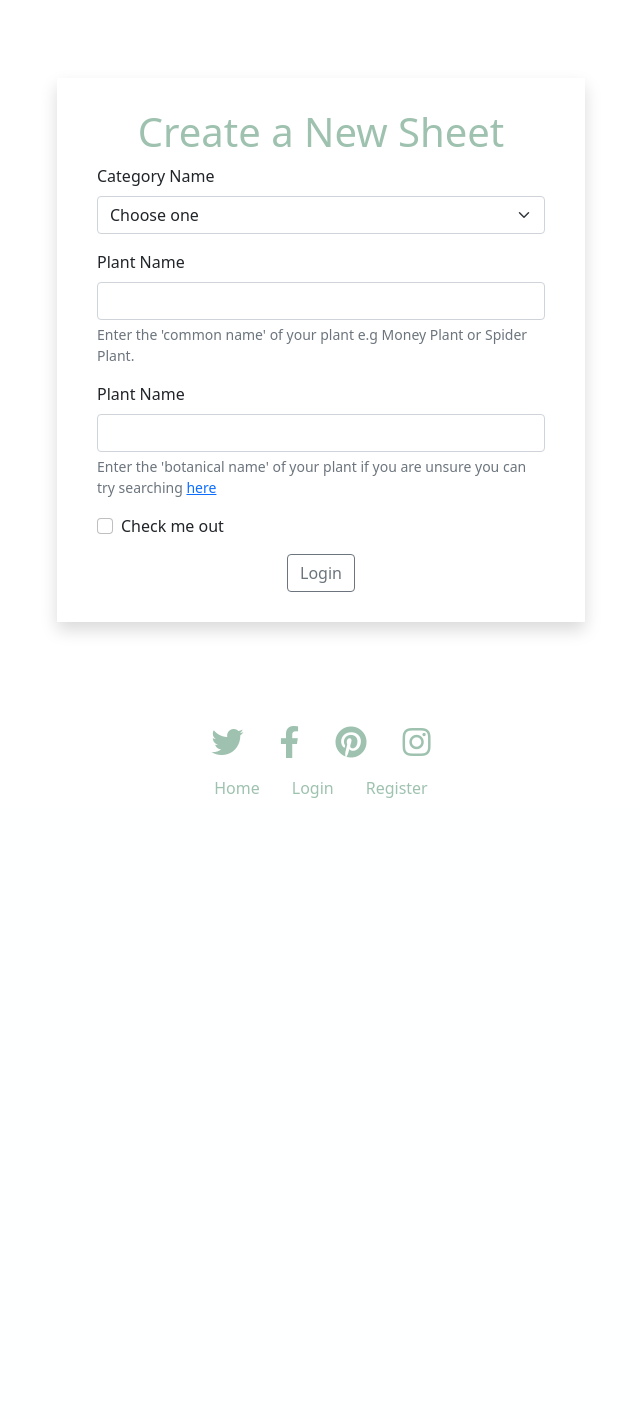
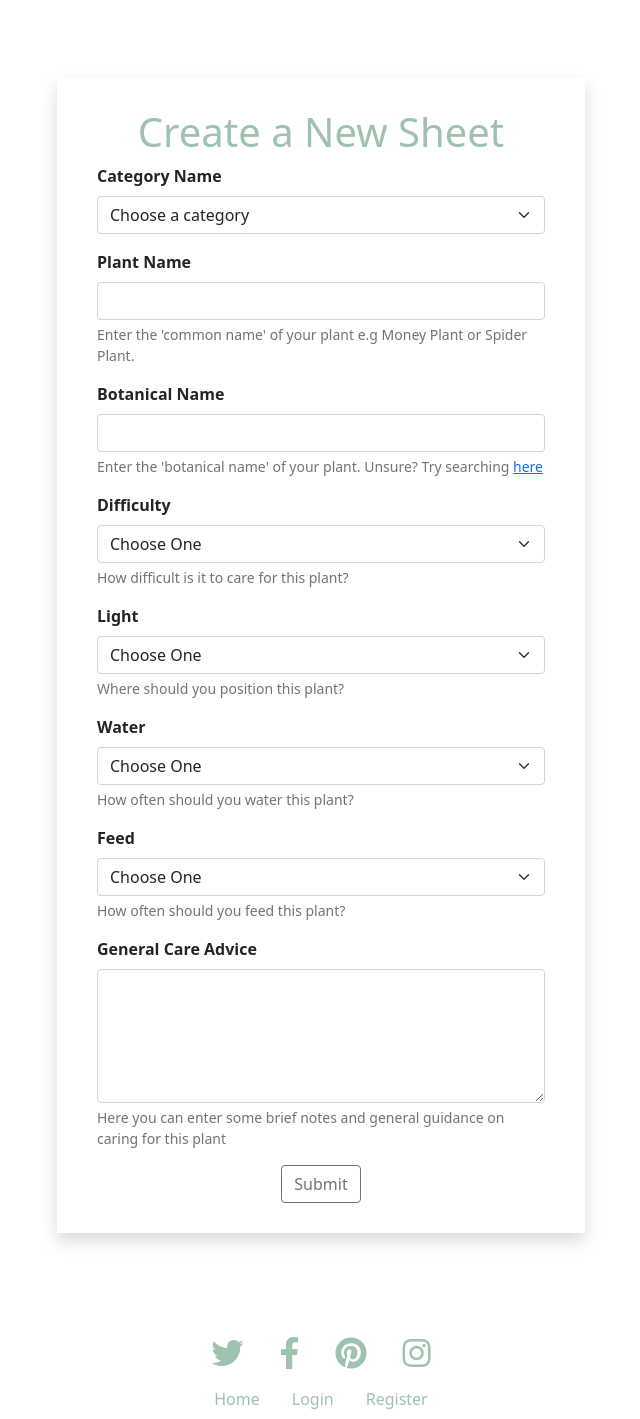
Before and after one commit to AledPeart/plant-base, a Flask app: page /add_sheet in a window 1280 px wide. Shown: the part 90-1509 px from the top of the page, without its empty margins (319-959 px from the left). Before the commit the page ends 888 px from the top, so only its background shows below. Run offline with Flask 2, Linux system fonts and the light colour scheme; data that the repository does not hold is empty; some libraries are stand-ins or nearby versions; some web fonts are replaced.

Commit message:
Added further inputs to the 'add sheets' form

```diff
--- a/static/css/style.css
+++ b/static/css/style.css
@@ -92,3 +92,9 @@
 .sheet-icons i {
     padding: 5px;
 }
+
+/* Add Sheet */
+
+.form-label{
+    font-weight: 800;
+}
--- a/templates/add_sheet.html
+++ b/templates/add_sheet.html
@@ -12,7 +12,7 @@
                 <div class="mb-3">
                     <label for="category_name" class="form-label">Category Name</label>
                     <select id="category_name" name="category_name" class="form-select validate" required aria-label="Plant category list">
-                        <option selected>Choose one</option>
+                        <option selected>Choose a category</option>
                         {% for category in categories %}
                             <option value="{{ category.category_name }}">{{ category.category_name }}</option>
                         {% endfor %}
@@ -27,20 +27,69 @@
                 </div>
                  <!-- botanical name  -->
                  <div class="mb-3">
-                    <label for="botanical_name" class="form-label">Plant Name</label>
+                    <label for="botanical_name" class="form-label">Botanical Name</label>
                     <input type="text" name="botanical_name" class="form-control" id="botanical_name"
                         aria-describedby="plantName" minlength="3" maxlength="50" required pattern="^[a-zA-Z0-9]{3,50}$" required>
-                    <div class="form-text">Enter the 'botanical name' of your plant if you are unsure you can try searching <a href="https://hortology.co.uk/" target="_blank">here</a></div>
+                    <div class="form-text">Enter the 'botanical name' of your plant. Unsure? Try searching <a href="https://hortology.co.uk/" target="_blank">here</a></div>
                 </div>
+                <!--  Difficulty -->
+                <div class="mb-3">
+                    <label for="difficulty" class="form-label">Difficulty</label>
+                    <select id="difficulty" name="difficulty" class="form-select validate" required aria-label="Plant difficulty list">
+                        <option selected>Choose One</option>
+                        <option value="1">Easy</option>
+                        <option value="2">Moderate</option>
+                        <option value="3">Difficult</option>
+                      </select>
+                      <div class="form-text">How difficult is it to care for this plant?</div>
+                    </div>
+                    <!--  Light -->
+                <div class="mb-3">
+                    <label for="light" class="form-label">Light</label>
+                    <select id="light" name="light" class="form-select validate" required aria-label="Plant light list">
+                        <option selected>Choose One</option>
+                        <option value="1">Direct Sunlight</option>
+                        <option value="2">Indirect Sunlight</option>
+                        <option value="3">Shade</option>
+                      </select>
+                      <div class="form-text">Where should you position this plant?</div>
+                    </div>
+                    <!--  Water -->
+                <div class="mb-3">
+                    <label for="water" class="form-label">Water</label>
+                    <select id="water" name="water" class="form-select validate" required aria-label="Plant water list">
+                        <option selected>Choose One</option>
+                        <option value="1">Once a Week</option>
+                        <option value="2">Twice a Week</option>
+                        <option value="3">Three Times a Week</option>
+                      </select>
+                      <div class="form-text">How often should you water this plant?</div>
+                    </div>
+                    <!--  Feed -->
+                    <div class="mb-3">
+                        <label for="feed" class="form-label">Feed</label>
+                        <select id="feed" name="feed" class="form-select validate" required aria-label="Plant feed list">
+                            <option selected>Choose One</option>
+                            <option value="1">Once a Week</option>
+                            <option value="2">Twice a Month</option>
+                            <option value="3">Once a Month</option>
+                          </select>
+                          <div class="form-text">How often should you feed this plant?</div>
+                        </div>
+
+                     <!-- General Info -->
+                     <div class="mb-3">
+                        <label for="general_info" class="form-label">General Care Advice</label>
+                        <textarea class="form-control" id="general_info" name="general_info" rows="5" required></textarea>
+                        <div class="form-text">Here you can enter some brief notes and general guidance on caring for this plant</div>
+                      </div>
 
 
-                <div class="mb-3 form-check">
-                    <input type="checkbox" class="form-check-input" id="exampleCheck1">
-                    <label class="form-check-label" for="exampleCheck1">Check me out</label>
-                </div>
-                <!-- login button -->
+
+
+                <!-- Submit button -->
                 <div class="d-flex justify-content-center">
-                    <button type="submit" class="btn btn-outline-secondary">Login</button>
+                    <button type="submit" class="btn btn-outline-secondary">Submit</button>
                 </div>
             </div>
         </div>
```
